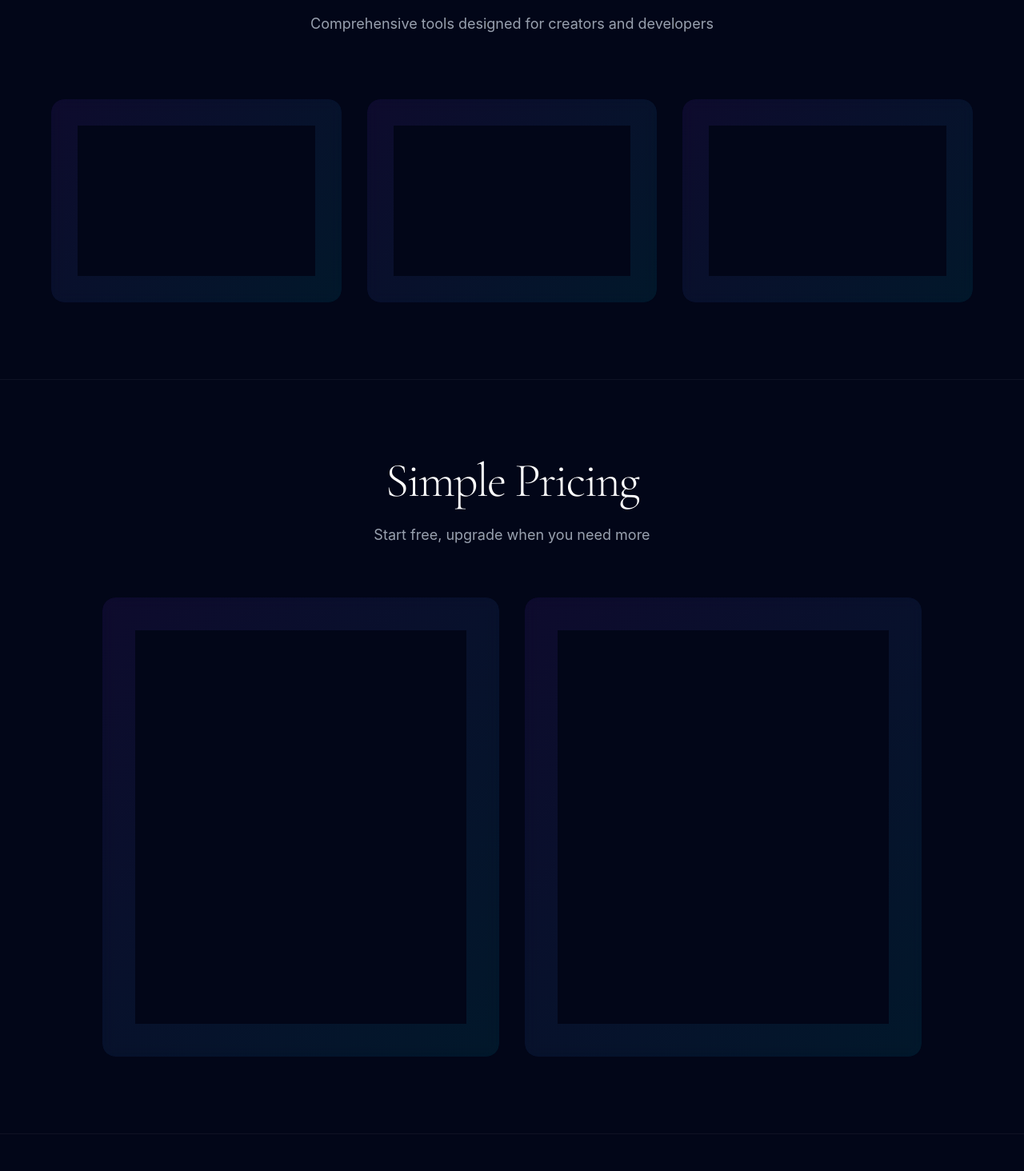
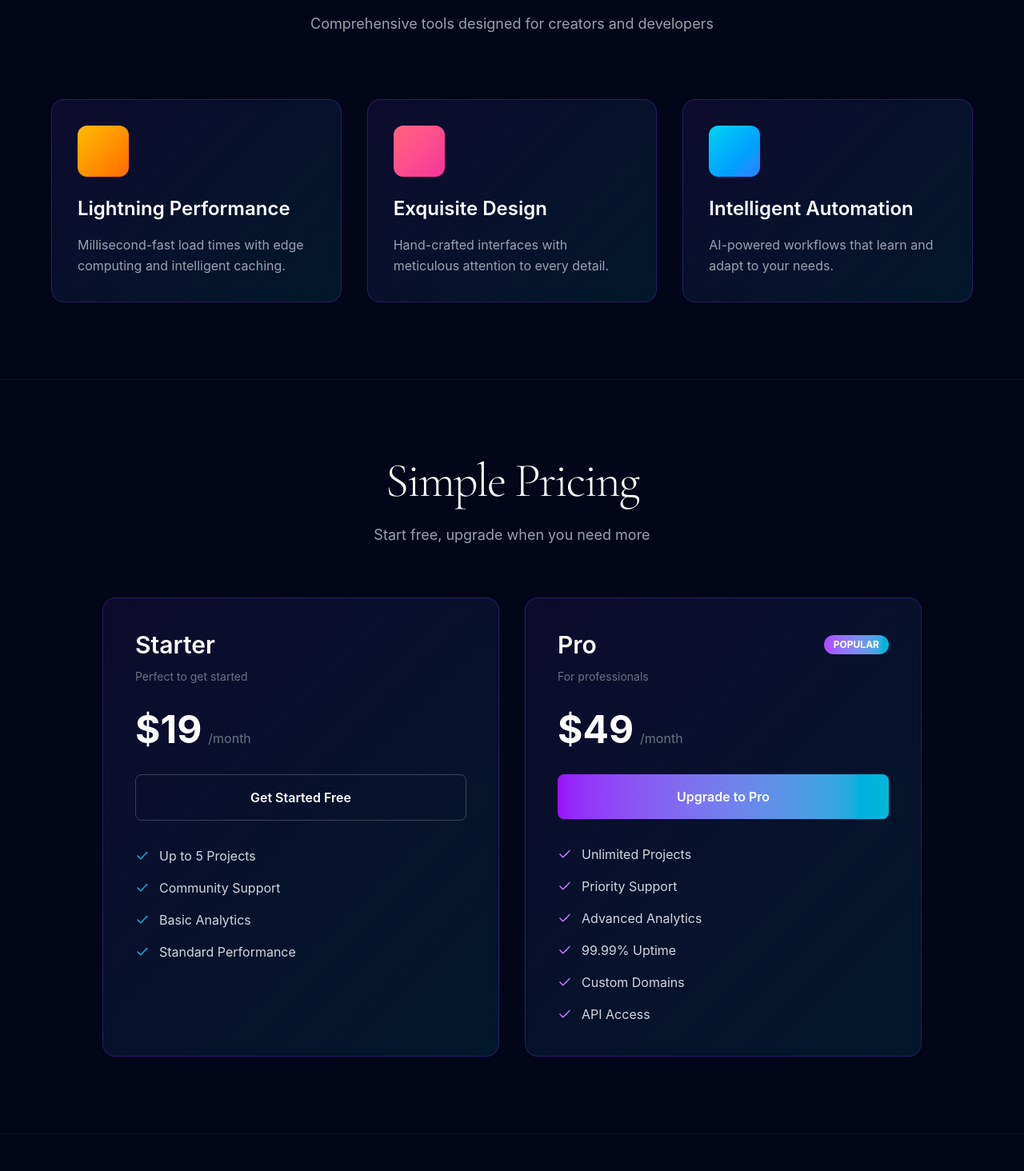
Before and after one commit to nishantramb1-svg/my-site, a Next.js app: page / in a window 1280 px wide. Shown: the part 1046-2510 px from the top of the page at 80% size. Built offline with nearby package versions, Linux system fonts and the light colour scheme; no server answers.

Commit message:
updated website ui

```diff
--- a/app/page.tsx
+++ b/app/page.tsx
@@ -23,13 +23,6 @@ import {
 export default function Home() {
   const { isSignedIn } = useAuth();
   const [menuOpen, setMenuOpen] = useState(false);
-  const [scrollY, setScrollY] = useState(0);
-
-  useEffect(() => {
-    const handleScroll = () => setScrollY(window.scrollY);
-    window.addEventListener("scroll", handleScroll);
-    return () => window.removeEventListener("scroll", handleScroll);
-  }, []);
 
   const features = [
     {
@@ -68,39 +61,13 @@ export default function Home() {
     "API Access",
   ];
 
-  const containerVariants = {
-    hidden: { opacity: 0 },
-    visible: {
-      opacity: 1,
-      transition: {
-        staggerChildren: 0.1,
-        delayChildren: 0.2,
-      },
-    },
-  };
-
-  const itemVariants = {
-    hidden: { opacity: 0, y: 20 },
-    visible: {
-      opacity: 1,
-      y: 0,
-      transition: { duration: 0.8, ease: [0.25, 0.46, 0.45, 0.94] },
-    },
-  };
-
   return (
     <main className="bg-slate-950 text-white min-h-screen overflow-x-hidden">
       <style>{`
-        @import url('https://fonts.googleapis.com/css2?family=Space+Mono:wght@400;700&family=Cormorant+Garamond:wght@300;400;600;700&display=swap');
-
-        :root {
-          --accent-primary: #7c3aed;
-          --accent-secondary: #06b6d4;
-          --accent-tertiary: #f97316;
-        }
+        @import url('https://fonts.googleapis.com/css2?family=Cormorant+Garamond:wght@300;400;600;700&display=swap');
 
         body {
-          font-family: 'Inter', -apple-system, BlinkMacSystemFont, 'Segoe UI', sans-serif;
+          font-family: -apple-system, BlinkMacSystemFont, 'Segoe UI', sans-serif;
           background: linear-gradient(135deg, #0f172a 0%, #1e1b4b 100%);
         }
 
@@ -111,11 +78,8 @@ export default function Home() {
 
         .glow-border {
           position: relative;
-          border: 1px solid transparent;
-          background: linear-gradient(135deg, rgba(124, 58, 237, 0.1), rgba(6, 182, 212, 0.1)) border-box;
-          -webkit-mask: linear-gradient(#fff 0 0) content-box, linear-gradient(#fff 0 0);
-          -webkit-mask-composite: xor;
-          mask-composite: exclude;
+          border: 1px solid rgba(124, 58, 237, 0.3);
+          background: linear-gradient(135deg, rgba(124, 58, 237, 0.1), rgba(6, 182, 212, 0.1));
         }
 
         .gradient-text {
@@ -179,32 +143,12 @@ export default function Home() {
         .underline-animated:hover::after {
           width: 100%;
         }
-
-        @keyframes float {
-          0%, 100% { transform: translateY(0px); }
-          50% { transform: translateY(-20px); }
-        }
-
-        .float-animation {
-          animation: float 6s ease-in-out infinite;
-        }
-
-        @keyframes shimmer {
-          0% { background-position: -1000px 0; }
-          100% { background-position: 1000px 0; }
-        }
-
-        .shimmer-load {
-          background: linear-gradient(90deg, rgba(255,255,255,0.1) 0%, rgba(255,255,255,0.2) 20%, rgba(255,255,255,0.1) 40%, rgba(255,255,255,0.1) 100%);
-          background-size: 1000px 100%;
-          animation: shimmer 2s infinite;
-        }
       `}</style>
 
       {/* Premium Background */}
       <div className="fixed inset-0 -z-20">
         <div className="absolute top-0 left-1/4 w-[600px] h-[600px] mesh-gradient rounded-full" />
-        <div className="absolute bottom-0 right-1/4 w-[700px] h-[700px] mesh-gradient rounded-full" style={{animationDelay: "2s"}} />
+        <div className="absolute bottom-0 right-1/4 w-[700px] h-[700px] mesh-gradient rounded-full" />
         <div className="absolute top-1/2 right-0 w-[500px] h-[500px] bg-purple-600/10 rounded-full blur-3xl" />
       </div>
 
@@ -293,19 +237,26 @@ export default function Home() {
       {/* Hero Section */}
       <section className="relative min-h-screen flex flex-col items-center justify-center text-center px-6 py-20">
         <motion.div
-          initial="hidden"
-          animate="visible"
-          variants={containerVariants}
+          initial={{ opacity: 0 }}
+          animate={{ opacity: 1 }}
+          transition={{ duration: 0.8 }}
           className="max-w-5xl mx-auto"
         >
-          <motion.div variants={itemVariants} className="mb-6">
+          <motion.div
+            initial={{ opacity: 0, y: 20 }}
+            animate={{ opacity: 1, y: 0 }}
+            transition={{ duration: 0.6, delay: 0.1 }}
+            className="mb-6"
+          >
             <span className="inline-block px-4 py-2 rounded-full bg-gradient-to-r from-purple-500/20 to-cyan-500/20 border border-purple-500/30 text-sm font-medium">
               ✨ Premium AI Platform
             </span>
           </motion.div>
 
           <motion.h1
-            variants={itemVariants}
+            initial={{ opacity: 0, y: 30 }}
+            animate={{ opacity: 1, y: 0 }}
+            transition={{ duration: 0.7, delay: 0.2 }}
             className="hero-text text-7xl md:text-8xl lg:text-9xl font-light leading-none mb-8"
           >
             Build
@@ -314,14 +265,18 @@ export default function Home() {
           </motion.h1>
 
           <motion.p
-            variants={itemVariants}
+            initial={{ opacity: 0, y: 20 }}
+            animate={{ opacity: 1, y: 0 }}
+            transition={{ duration: 0.6, delay: 0.3 }}
             className="text-gray-400 text-lg md:text-xl max-w-2xl mx-auto mb-12 leading-relaxed font-light"
           >
             Craft intelligent, beautifully designed experiences with our next-generation platform built on modern technologies.
           </motion.p>
 
           <motion.div
-            variants={itemVariants}
+            initial={{ opacity: 0, y: 20 }}
+            animate={{ opacity: 1, y: 0 }}
+            transition={{ duration: 0.6, delay: 0.4 }}
             className="flex flex-col sm:flex-row items-center justify-center gap-4"
           >
             <motion.button
@@ -344,8 +299,10 @@ export default function Home() {
 
           {/* Stats */}
           <motion.div
-            variants={itemVariants}
-            className="mt-16 flex justify-center gap-12 text-center"
+            initial={{ opacity: 0, y: 20 }}
+            animate={{ opacity: 1, y: 0 }}
+            transition={{ duration: 0.6, delay: 0.5 }}
+            className="mt-16 flex flex-col sm:flex-row justify-center gap-8 sm:gap-12 text-center"
           >
             {[
               { value: "10K+", label: "Active Users" },
@@ -368,8 +325,9 @@ export default function Home() {
       >
         <div className="max-w-6xl mx-auto">
           <motion.div
-            initial={{ opacity: 0 }}
-            whileInView={{ opacity: 1 }}
+            initial={{ opacity: 0, y: 20 }}
+            whileInView={{ opacity: 1, y: 0 }}
+            transition={{ duration: 0.6 }}
             viewport={{ once: true }}
             className="text-center mb-20"
           >
@@ -381,20 +339,17 @@ export default function Home() {
             </p>
           </motion.div>
 
-          <motion.div
-            initial="hidden"
-            whileInView="visible"
-            viewport={{ once: true }}
-            variants={containerVariants}
-            className="grid md:grid-cols-3 gap-8"
-          >
+          <div className="grid md:grid-cols-3 gap-8">
             {features.map((feature, index) => {
               const Icon = feature.icon;
               return (
                 <motion.div
                   key={index}
-                  variants={itemVariants}
-                  whileHover={{ y: -10, transition: { duration: 0.3 } }}
+                  initial={{ opacity: 0, y: 20 }}
+                  whileInView={{ opacity: 1, y: 0 }}
+                  transition={{ duration: 0.6, delay: index * 0.1 }}
+                  viewport={{ once: true }}
+                  whileHover={{ y: -10 }}
                   className="card-shine group relative glow-border rounded-2xl p-8 backdrop-blur-sm"
                 >
                   <div className={`absolute inset-0 rounded-2xl bg-gradient-to-br ${feature.accent} opacity-0 group-hover:opacity-10 transition-opacity duration-300`} />
@@ -415,7 +370,7 @@ export default function Home() {
                 </motion.div>
               );
             })}
-          </motion.div>
+          </div>
         </div>
       </section>
 
@@ -426,8 +381,9 @@ export default function Home() {
       >
         <div className="max-w-5xl mx-auto">
           <motion.div
-            initial={{ opacity: 0 }}
-            whileInView={{ opacity: 1 }}
+            initial={{ opacity: 0, y: 20 }}
+            whileInView={{ opacity: 1, y: 0 }}
+            transition={{ duration: 0.6 }}
             viewport={{ once: true }}
             className="text-center mb-16"
           >
@@ -439,16 +395,13 @@ export default function Home() {
             </p>
           </motion.div>
 
-          <motion.div
-            initial="hidden"
-            whileInView="visible"
-            viewport={{ once: true }}
-            variants={containerVariants}
-            className="grid md:grid-cols-2 gap-8"
-          >
+          <div className="grid md:grid-cols-2 gap-8">
             {/* Starter */}
             <motion.div
-              variants={itemVariants}
+              initial={{ opacity: 0, y: 20 }}
+              whileInView={{ opacity: 1, y: 0 }}
+              transition={{ duration: 0.6, delay: 0.1 }}
+              viewport={{ once: true }}
               className="card-shine glow-border rounded-2xl p-10 backdrop-blur-sm"
             >
               <h3 className="text-3xl font-semibold mb-3">Starter</h3>
@@ -479,7 +432,10 @@ export default function Home() {
 
             {/* Pro */}
             <motion.div
-              variants={itemVariants}
+              initial={{ opacity: 0, y: 20 }}
+              whileInView={{ opacity: 1, y: 0 }}
+              transition={{ duration: 0.6, delay: 0.2 }}
+              viewport={{ once: true }}
               whileHover={{ y: -10 }}
               className="card-shine glow-border rounded-2xl p-10 backdrop-blur-sm border-purple-500/50 bg-gradient-to-br from-purple-500/10 to-cyan-500/10"
             >
@@ -513,7 +469,7 @@ export default function Home() {
                 ))}
               </div>
             </motion.div>
-          </motion.div>
+          </div>
         </div>
       </section>
 
@@ -524,8 +480,9 @@ export default function Home() {
       >
         <div className="max-w-3xl mx-auto text-center">
           <motion.h2
-            initial={{ opacity: 0 }}
-            whileInView={{ opacity: 1 }}
+            initial={{ opacity: 0, y: 20 }}
+            whileInView={{ opacity: 1, y: 0 }}
+            transition={{ duration: 0.6 }}
             viewport={{ once: true }}
             className="hero-text text-5xl md:text-6xl font-light mb-8"
           >
@@ -533,9 +490,9 @@ export default function Home() {
           </motion.h2>
 
           <motion.p
-            initial={{ opacity: 0 }}
-            whileInView={{ opacity: 1 }}
-            transition={{ delay: 0.2 }}
+            initial={{ opacity: 0, y: 20 }}
+            whileInView={{ opacity: 1, y: 0 }}
+            transition={{ duration: 0.6, delay: 0.1 }}
             viewport={{ once: true }}
             className="text-gray-400 text-lg leading-relaxed"
           >
@@ -551,8 +508,9 @@ export default function Home() {
       >
         <div className="max-w-xl mx-auto">
           <motion.div
-            initial={{ opacity: 0 }}
-            whileInView={{ opacity: 1 }}
+            initial={{ opacity: 0, y: 20 }}
+            whileInView={{ opacity: 1, y: 0 }}
+            transition={{ duration: 0.6 }}
             viewport={{ once: true }}
             className="text-center mb-12"
           >
@@ -565,8 +523,9 @@ export default function Home() {
           </motion.div>
 
           <motion.form
-            initial={{ opacity: 0 }}
-            whileInView={{ opacity: 1 }}
+            initial={{ opacity: 0, y: 20 }}
+            whileInView={{ opacity: 1, y: 0 }}
+            transition={{ duration: 0.6, delay: 0.1 }}
             viewport={{ once: true }}
             className="space-y-4"
           >
```
